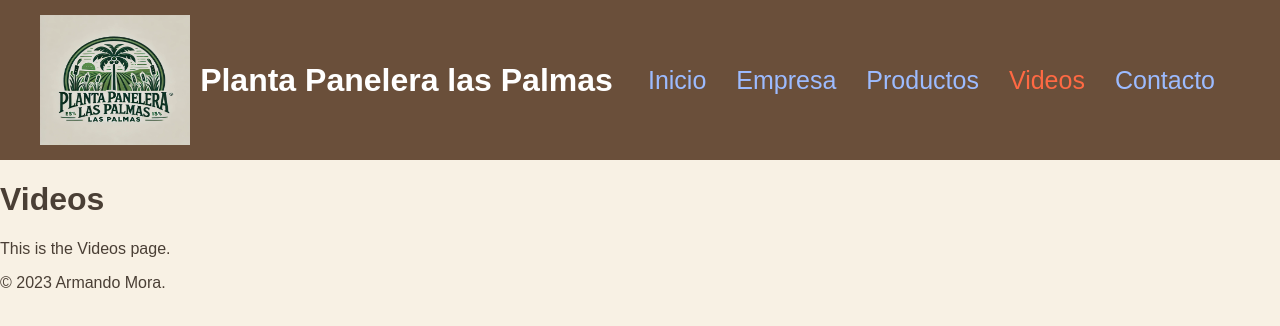
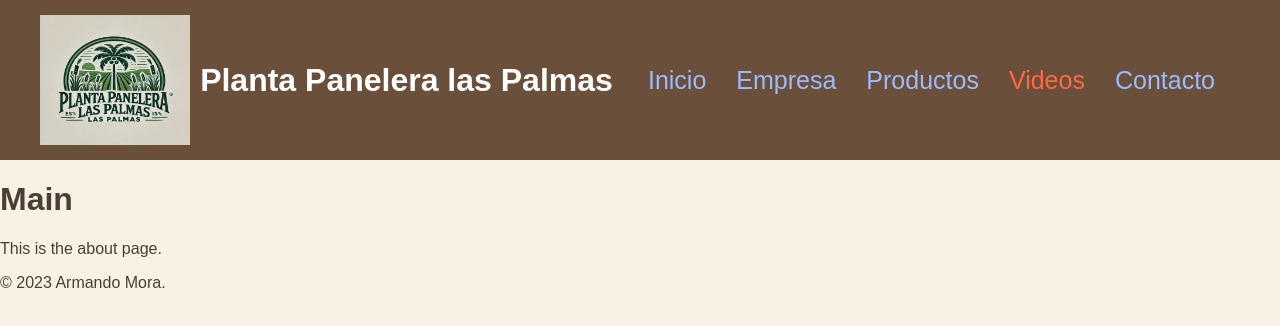
Before and after one commit to 98141/PlantaPaneleraLasPalmas, a React (Vite) app: page /videos in a window 1280 px wide. Shown: the top 326 px of the page. Built offline with nearby package versions, Linux system fonts and the light colour scheme.

Commit message:
Cambio de rutas

```diff
--- a/src/components/App.jsx
+++ b/src/components/App.jsx
@@ -7,19 +7,23 @@ import Information from "./Information/Information";
 import Company from "./company/Company";
 import Products from "./products/Products";
 import Videos from "./Videos/Videos";
+import Main from "./main/main";
 
 function App() {
   return (
     <>
       <Header />
+      <Main>
         <Routes>
-        <Route path="/" element={<About />} />
+          <Route path="/" element={<Main />} />
           <Route path="/company" element={<Company />} />
           <Route path="/products" element={<Products />} />
           <Route path="/videos" element={<Videos />} />
           <Route path="/contact" element={<Contact />} />
           <Route path="/information" element={<Information />} />
         </Routes>
+      </Main>
+
       <Footer />
     </>
   );
--- /dev/null
+++ b/src/components/main/main.jsx
@@ -0,0 +1,8 @@
+export default function Main() {
+    return (
+        <div>
+        <h1>Main</h1>
+        <p>This is the about page.</p>
+        </div>
+    );
+}
```
Lines whose indentation alone changed are shown as unchanged.
